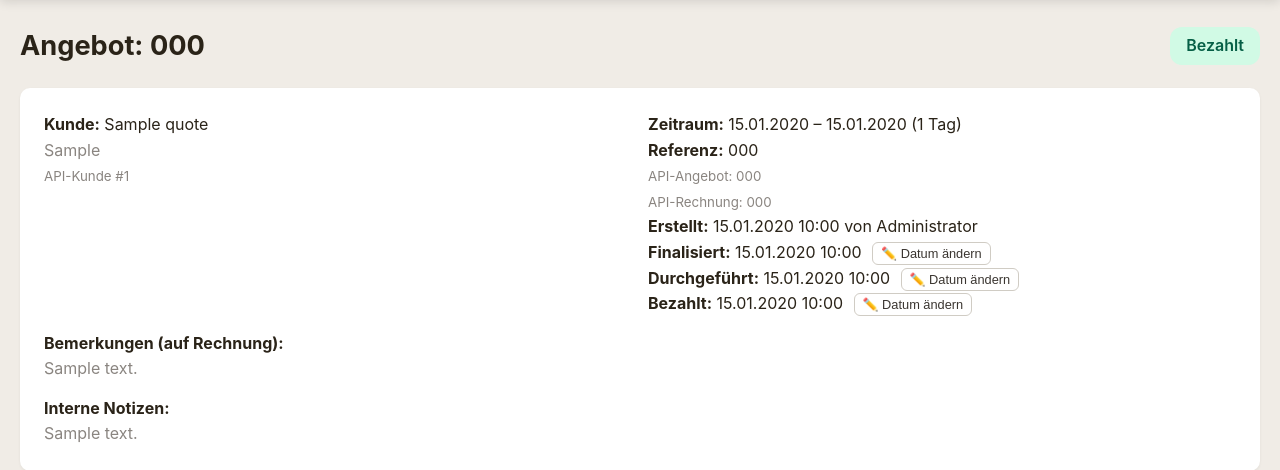
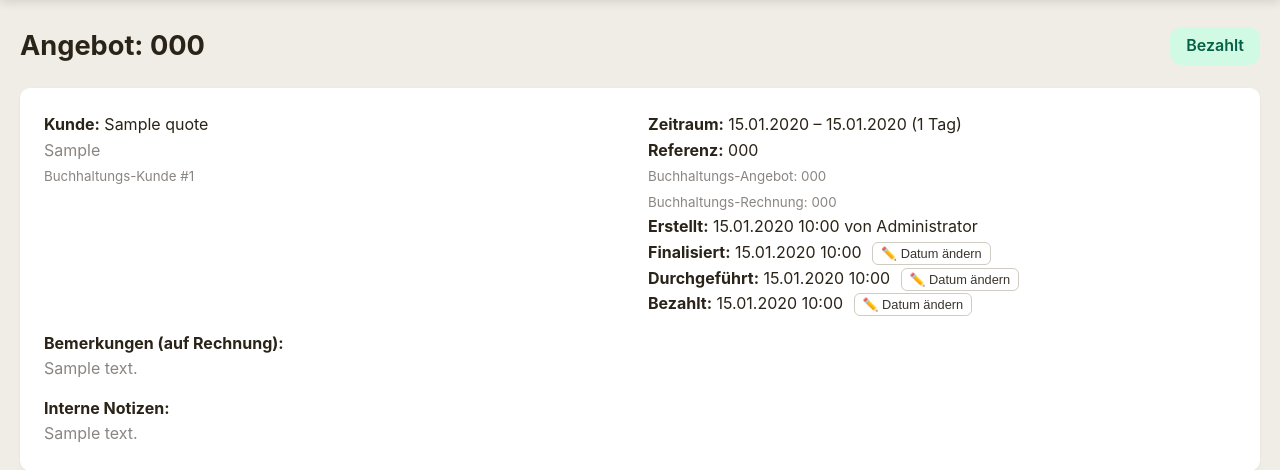
Before and after one commit to yniverz/erp-rent, a Flask app: page /admin/quotes/1 in a window 1280 px wide. Shown: the part 57-527 px from the top of the page. Run offline with Flask 3, Linux system fonts and the light colour scheme; a user stored in the database is signed in; tables that the repository leaves empty hold one stand-in row (values such as "Sample post").

Commit message:
fix: update terminology from API to Buchhaltung in quote view for clarity

```diff
--- a/templates/admin/quote_view.html
+++ b/templates/admin/quote_view.html
@@ -16,7 +16,7 @@
                 <p class="text-muted text-pre-line">{{ quote.recipient_lines }}</p>
             {% endif %}
             {% if quote.api_customer_id %}
-                <p class="text-muted"><small>API-Kunde #{{ quote.api_customer_id }}</small></p>
+                <p class="text-muted"><small>Buchhaltungs-Kunde #{{ quote.api_customer_id }}</small></p>
             {% endif %}
         </div>
         <div>
@@ -30,10 +30,10 @@
             </p>
             <p><strong>Referenz:</strong> {{ quote.reference_number }}
                 {% if quote.api_quote_number %}
-                    <br><small class="text-muted">API-Angebot: {{ quote.api_quote_number }}</small>
+                    <br><small class="text-muted">Buchhaltungs-Angebot: {{ quote.api_quote_number }}</small>
                 {% endif %}
                 {% if quote.api_invoice_number %}
-                    <br><small class="text-muted">API-Rechnung: {{ quote.api_invoice_number }}</small>
+                    <br><small class="text-muted">Buchhaltungs-Rechnung: {{ quote.api_invoice_number }}</small>
                 {% endif %}
             </p>
             <p><strong>Erstellt:</strong> {{ quote.created_at.strftime('%d.%m.%Y %H:%M') }} von {{ quote.created_by.display_name or quote.created_by.username if quote.created_by else '—' }}</p>
@@ -430,10 +430,10 @@ function deleteExpenseDoc(docId) {
             <button type="button" class="btn btn-outline" onclick="openKautionDialog()">Lieferschein + Kaution</button>
             {% if accounting_configured %}
                 {% if quote.api_quote_id %}
-                    <a href="{{ url_for('admin.api_angebot_pdf', quote_id=quote.id) }}" class="btn btn-outline" target="_blank">API Angebot PDF</a>
+                    <a href="{{ url_for('admin.api_angebot_pdf', quote_id=quote.id) }}" class="btn btn-outline" target="_blank">Angebot PDF</a>
                 {% endif %}
                 {% if quote.api_invoice_id %}
-                    <a href="{{ url_for('admin.api_rechnung_pdf', quote_id=quote.id) }}" class="btn btn-outline" target="_blank">API Rechnung PDF</a>
+                    <a href="{{ url_for('admin.api_rechnung_pdf', quote_id=quote.id) }}" class="btn btn-outline" target="_blank">Rechnung PDF</a>
                 {% endif %}
             {% endif %}
         {% elif quote.status == 'draft' %}
@@ -447,11 +447,11 @@ function deleteExpenseDoc(docId) {
 
         {% if accounting_configured and quote.status in ['finalized', 'performed'] %}
             {% if not quote.api_invoice_id %}
-            <button type="button" class="btn btn-accent" onclick="showCreateInvoiceDialog()">API-Rechnung erstellen</button>
+            <button type="button" class="btn btn-accent" onclick="showCreateInvoiceDialog()">Buchhaltung Rechnung erstellen</button>
             {% endif %}
             {% if not quote.api_quote_id %}
             <form method="POST" action="{{ url_for('admin.quote_create_api_quote', quote_id=quote.id) }}" class="d-inline">
-                <button type="submit" class="btn btn-outline" onclick="return confirm('API-Angebot erstellen?');">API-Angebot sync</button>
+                <button type="submit" class="btn btn-outline" onclick="return confirm('API-Angebot erstellen?');">Buchhaltung-Angebot sync</button>
             </form>
             {% endif %}
         {% endif %}
@@ -530,7 +530,7 @@ function deleteExpenseDoc(docId) {
     {% if accounting_configured and quote.status in ['finalized', 'performed'] and not quote.api_invoice_id %}
     <div id="create-invoice-dialog" class="action-dialog d-none">
         <form method="POST" action="{{ url_for('admin.quote_create_api_invoice', quote_id=quote.id) }}">
-            <p class="dialog-heading"><strong>API-Rechnung erstellen</strong></p>
+            <p class="dialog-heading"><strong>Buchhaltung Rechnung erstellen</strong></p>
             <p class="text-muted dialog-text">Eine Rechnung wird in der Buchhaltungs-API erstellt, basierend auf dem API-Angebot. Falls noch kein API-Angebot existiert, wird dieses zuerst angelegt.</p>
             <div class="form-group mt-10 mb-10">
                 <label class="text-sm"><strong>Rechnungsdatum</strong></label>
```
